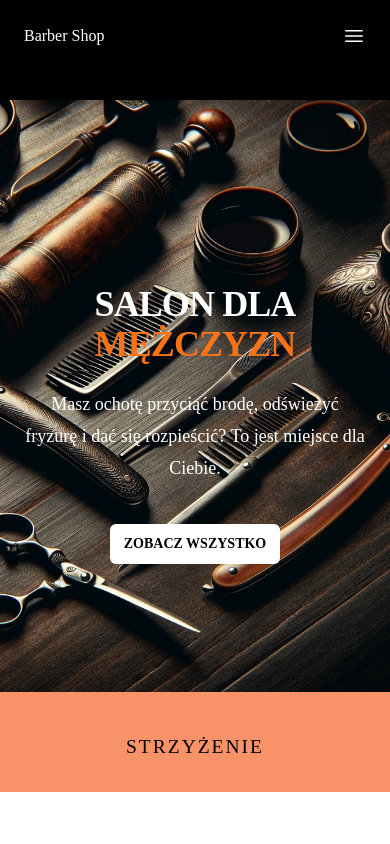
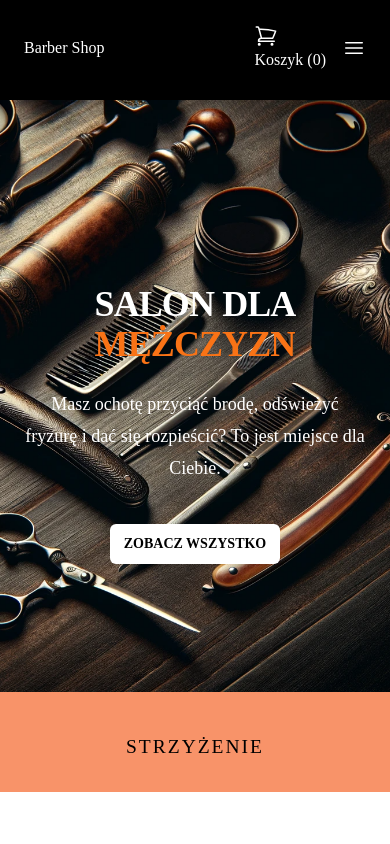
Before and after one commit to patryk6496/Barber_Shop_PD, a React (Create React App) app: page / in a window 390 px wide. Shown: the top 844 px of the page. Built offline with nearby package versions, Linux system fonts and the light colour scheme.

Commit message:
add cart icon mobile , fix bugs

```diff
--- a/src/Components/Header.js
+++ b/src/Components/Header.js
@@ -79,6 +79,15 @@ const Header = () => {
 			<a href="#"><span className="text-white hover:text-orange-500">Barber Shop</span></a>
           </div>
 		  <div className="flex lg:hidden">
+  {/* Kontener dla ikon */}
+  <div className="flex items-center">
+    {/* Link do koszyka z ikonką */}
+    <Link to="/koszyk" className="mr-4 text-white hover:text-orange-500">
+      <ShoppingCartIcon className="h-6 w-6" />
+      <span>Koszyk ({cartItems.length})</span>
+    </Link>
+
+    {/* Ikonka Hamburgera */}
     <button
       type="button"
       className="-m-2.5 inline-flex items-center justify-center rounded-md p-2.5 text-white"
@@ -88,6 +97,8 @@ const Header = () => {
       <Bars3Icon className="h-6 w-6" aria-hidden="true" />
     </button>
   </div>
+</div>
+
           <div className="hidden lg:flex lg:gap-x-12">
             {navigation.map((item) => (
               <a key={item.name} href={item.href} className="text-sm font-semibold leading-6 text-white hover:text-orange-500">
@@ -151,7 +162,7 @@ const Header = () => {
     )}
 </div>
 
-		  <Link to="/rezerwacja" className="text-sm font-semibold leading-6 text-white hover:text-orange-500">
+		  <Link to="/rezerwacja" className="text-sm font-semibold leading-6 text-white hover:text-orange-500 flex items-center">
   Umów się na wizyte <span aria-hidden="true">&rarr;</span>
 </Link>
           </div>
```
Lines whose indentation alone changed are shown as unchanged.
